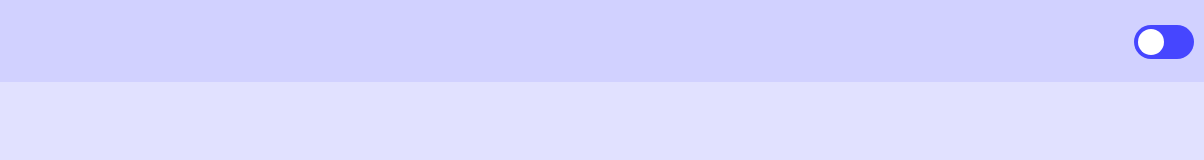
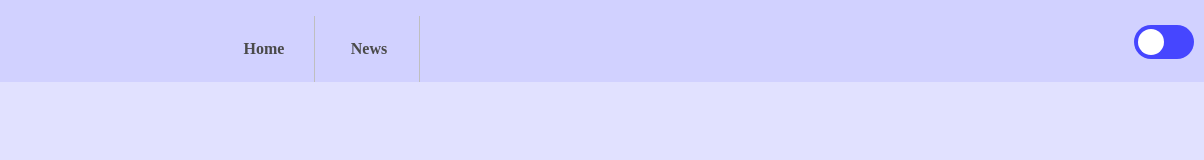
Before and after one commit to Vena-Cava/Astro-Sector, a plain HTML site: page index.html in a window 1280 px wide. Shown: the full height of the page, 76-1280 px from the left. Drawn offline with Linux system fonts and the light colour scheme.

Commit message:
added nav buttons

```diff
--- a/Styles/light.css
+++ b/Styles/light.css
@@ -14,6 +14,19 @@ body{
 	margin-left:-10px;
 	height: 84px;
 }
+
+.navigation ul {position:absolute; left:250px; top:0px;  /* positions the unordered list within the nav div to the top left */
+	height: 50px; /* Gives the unordered list a height */}
+.navigation li {display: inline; /* ensures list items display in a line rather than above each other */}
+.navigation a {color: rgba(74,74,74,1.00); /* colours the link text */
+	display: inline-block; /*Displays an element as an inline-level block container. The inside of this block is formatted as block-level box, and the element itself is formatted as an inline-level box */
+	width: 100px;
+	text-align: center; /* centres the link within it's container*/
+	text-decoration: none; /*removes the default underline*/
+	padding:24px 0; /*adds padding around the link*/
+	font-weight:600; /*adds a font weight to the item*/
+	border-right: 1px solid #BFBFBF;/*adds a grey divider to the right side of the link*/}
+.navigation a:hover {background:#BFBFBF;} /*changes the background colour of the link when it is hovered*/
 
 /* The switch - the box around the slider */
 .switch {
--- a/index.html
+++ b/index.html
@@ -10,6 +10,12 @@
 	<div id="Header" class="navigation">
 		<div id="logoDiv">
 			<img id="AS-Logo" src="images/AS-Logo.png" alt="Astro Sector logo" height="64px">
+		</div>
+		<div id="navButtons">
+			<ul>
+				<li><a href="index.html">Home</a></li>
+				<li><a href="news.html">News</a></li>
+			</ul>
 		</div>
 		<div id="theme-switch">
 			<!-- Theme switch -->
```
